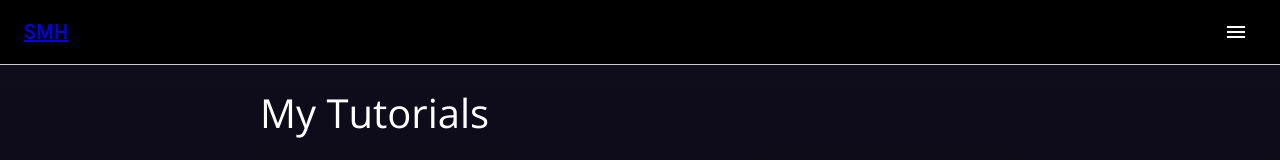
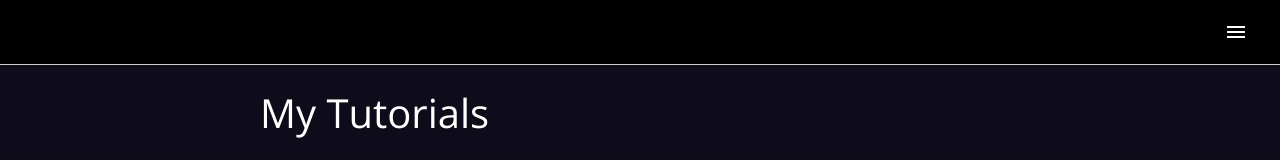
Before and after one commit to Sam-Haider/sam-haider.github.io, a React (Create React App) app: page /tutorials in a window 1280 px wide. Shown: the top 160 px of the page. Built offline with nearby package versions, Linux system fonts and the light colour scheme.

Commit message:
Remove logo Make sure tutorials page opens to top

```diff
--- a/src/App.js
+++ b/src/App.js
@@ -59,9 +59,7 @@ function App() {
       <Router>
         <StyledAppBar position="static">
           <StyledToolbar>
-            <Typography variant="h6" component={Link} to="/">
-              SMH
-            </Typography>
+            <Typography variant="h6" component={Link} to="/"></Typography>
             <IconButton color="inherit" onClick={handleMenuOpen}>
               <Menu />
             </IconButton>
--- a/src/components/MyTutorials.js
+++ b/src/components/MyTutorials.js
@@ -1,4 +1,4 @@
-import React from "react";
+import React, { useEffect } from "react";
 import { styled } from "@mui/system";
 import { Link } from "react-router-dom";
 
@@ -82,6 +82,10 @@ const StyledButton = styled("button")`
 `;
 
 function MyVideos() {
+  useEffect(() => {
+    window.scrollTo(0, 0);
+  }, []);
+
   return (
     <PageWrapper>
       <PageTitleWrapper>
```
